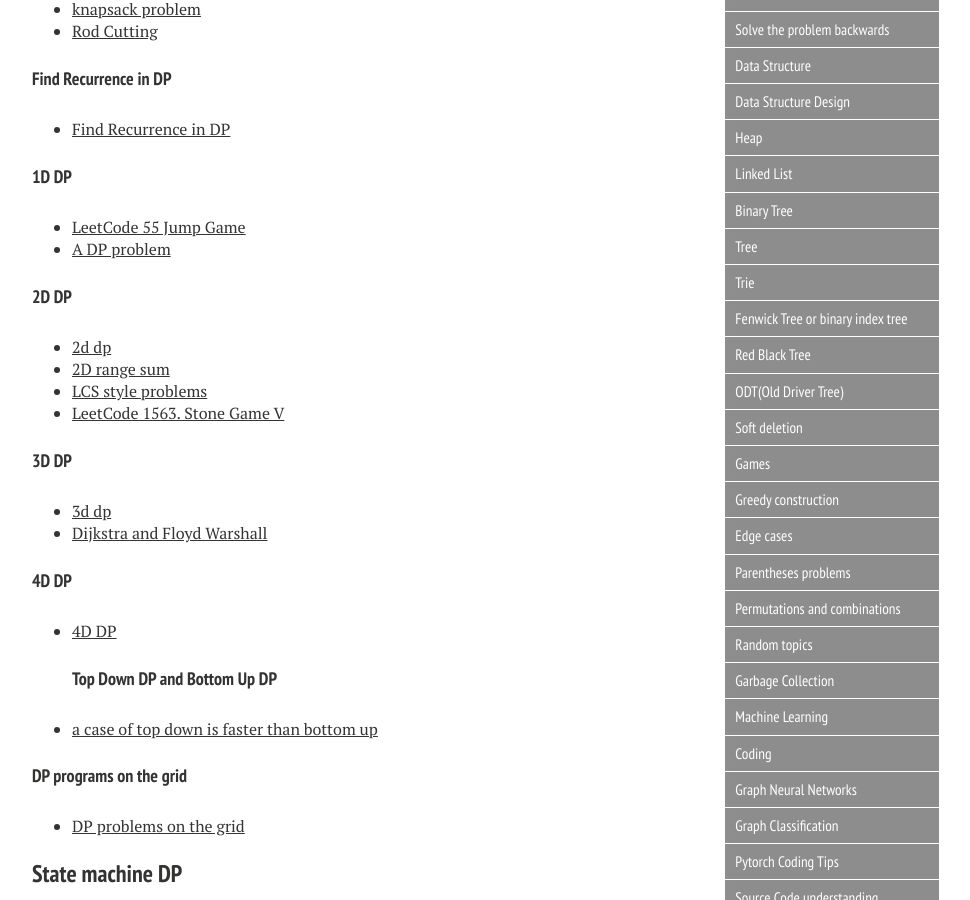
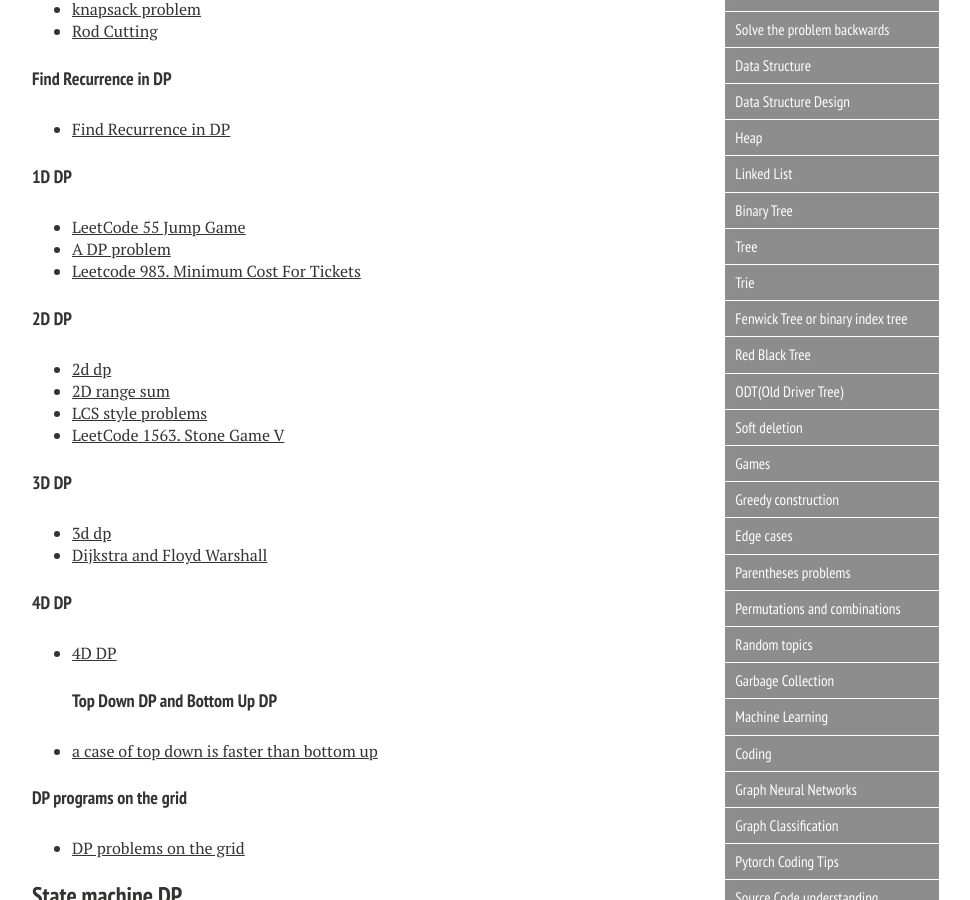
Before and after one commit to xiaokeshen/xiaokeshen.github.io, a Jekyll site: the page built from blog/index.md, in a window 1280 px wide and 900 px high, scrolled down 2443 px. Shown: the whole window, without its empty margins (288-1258 px from the left). Built offline with Jekyll 4.4.1, drawn with Linux system fonts in a browser that asks for light colours; nearby versions of some CDN libraries.

Commit message:
add one article

```diff
--- a/blog/index.md
+++ b/blog/index.md
@@ -92,6 +92,7 @@ My 'Serious' coding got started since I became a student as a Computer Science M
 #### 1D DP
 - [LeetCode 55 Jump Game](https://medium.com/@jim.morris.shen/jump-game-20b4e598b743?source=friends_link&sk=b867cea63ad9418a79f957af8f56b532)
 - [A DP problem](https://medium.com/@jim.morris.shen/a-dp-problem-a85ed7df44?source=friends_link&sk=508284b99db5bcc448f1e462db752395)
+- [Leetcode 983. Minimum Cost For Tickets](https://medium.com/@jim.morris.shen/1d-dp-b24a9e426b7f?source=friends_link&sk=f1ad8f47f93adb37199faa114e31cbe1)
 
 #### 2D DP
 - [2d dp](https://medium.com/@jim.morris.shen/2d-dp-c9f563e542ee?source=friends_link&sk=9f94661dc8be068fdc1881bf9c618ba6)
```
